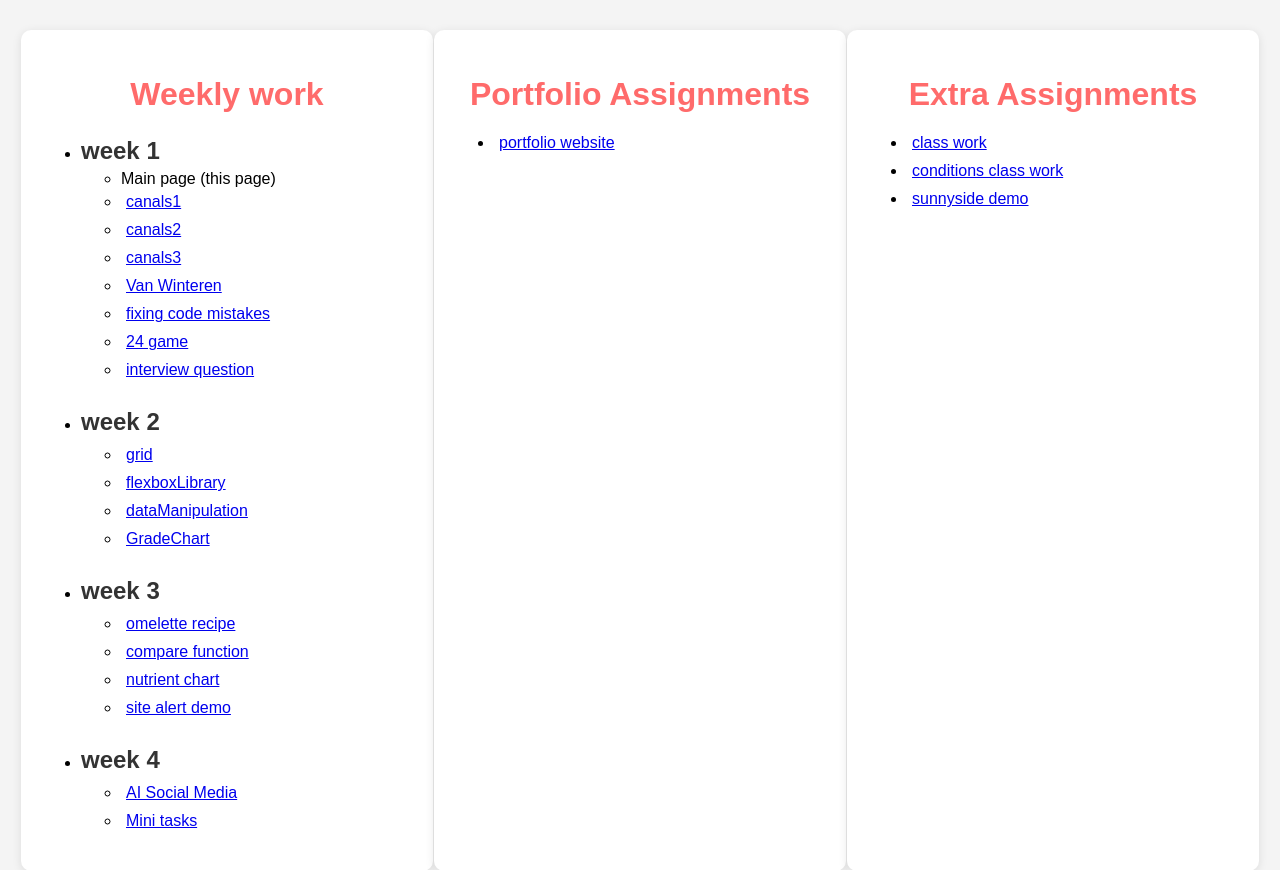
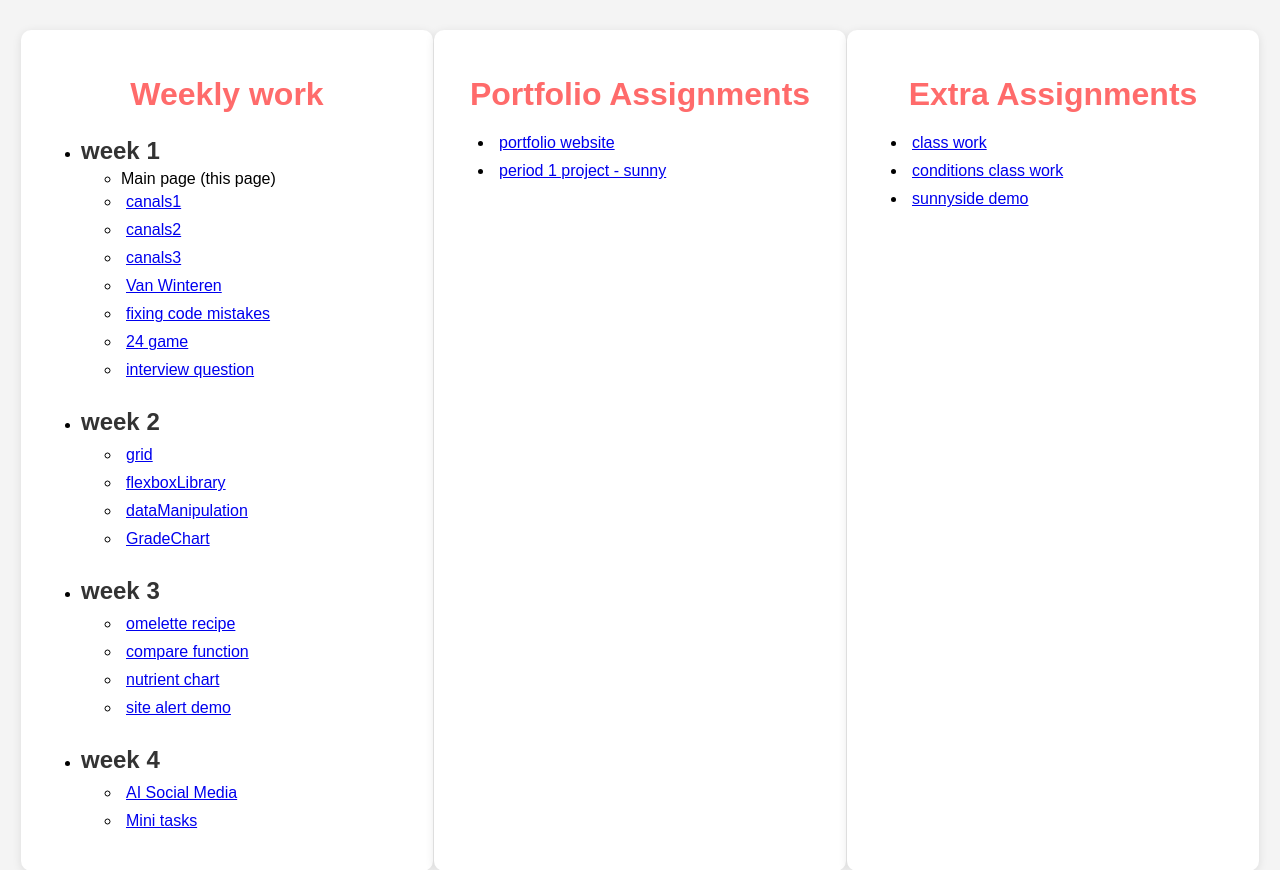
Before and after one commit to pop9459/WebDevelopmentAssignments, a PHP site: page /mainpage.php in a window 1280 px wide. Shown: the part 102-972 px from the top of the page. Run offline with PHP 8.4, Linux system fonts and the light colour scheme.

Commit message:
added period 1 website project to portfolio assignments

```diff
--- a/mainpage.php
+++ b/mainpage.php
@@ -60,6 +60,7 @@
             <h2>Portfolio Assignments</h2>
             <ul>
                 <li><a href="../portfolioWebsite/index.php">portfolio website</a></li>
+                <li><a href="../IT1G-Website/index.php">period 1 project - sunny</a></li>
             </ul>
         </div>
 
```
